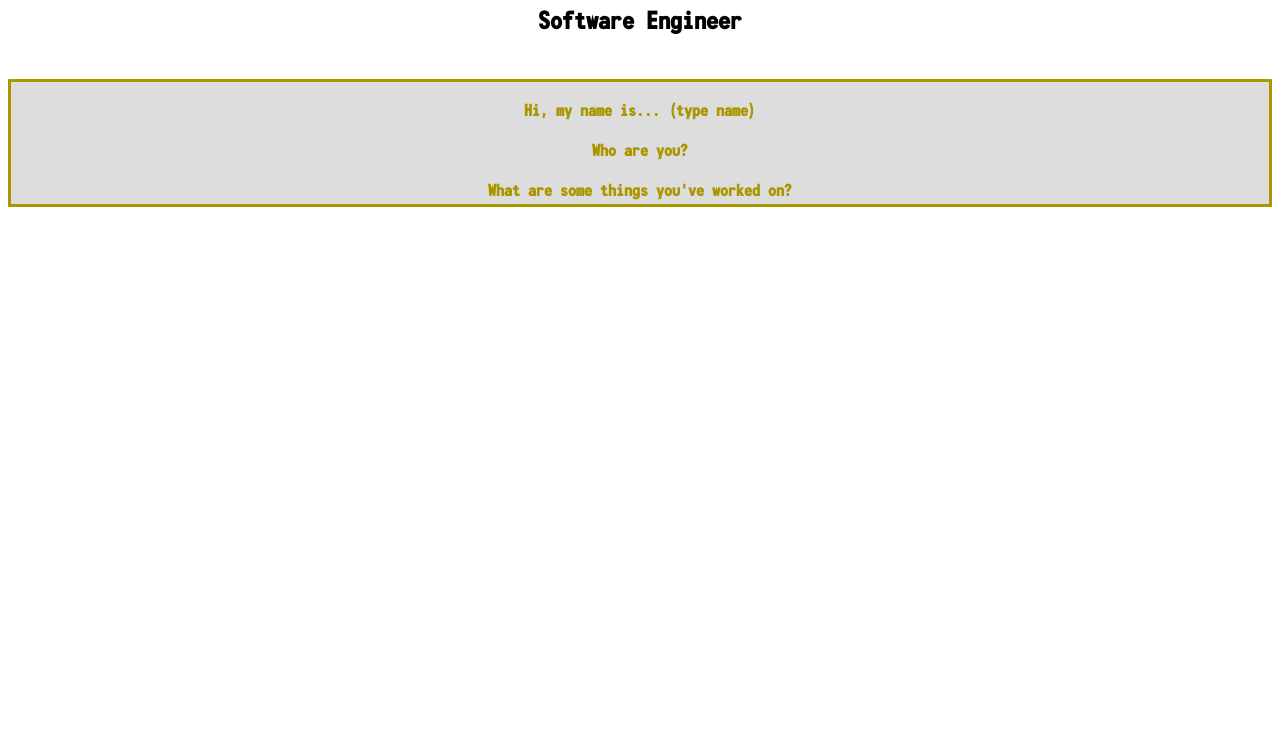
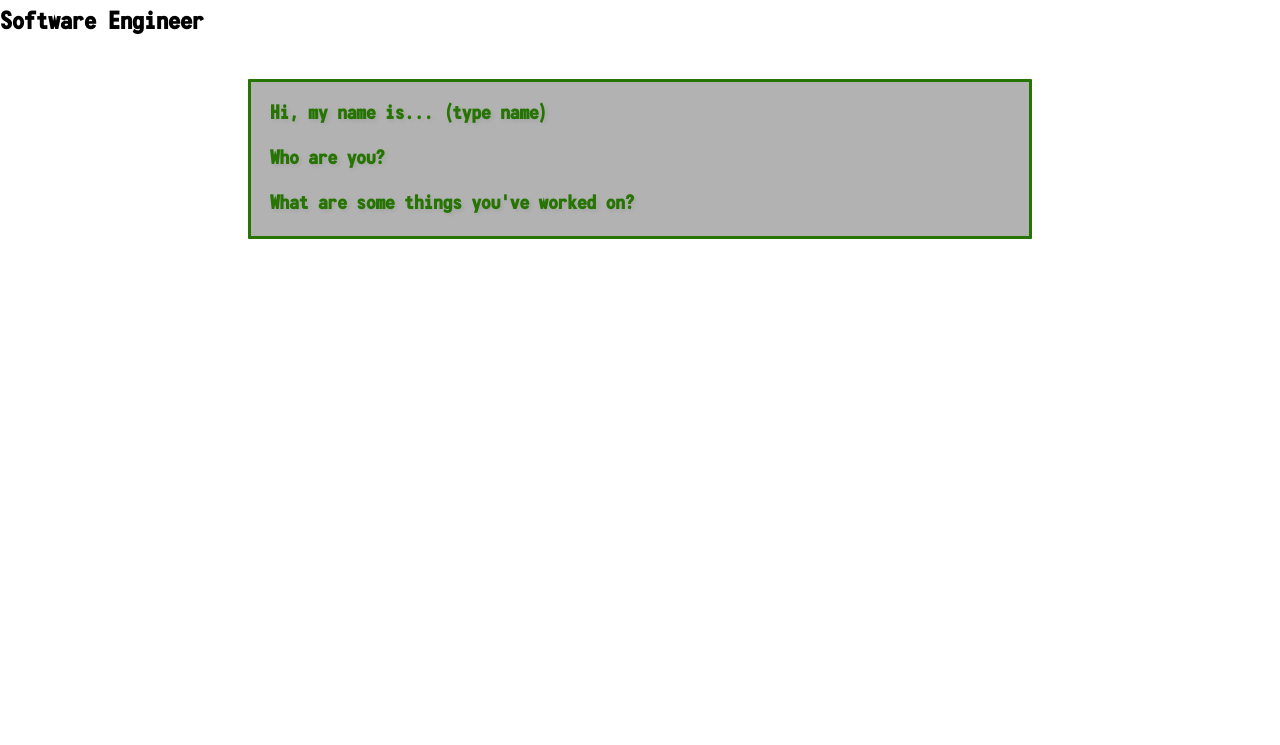
Before and after one commit to TylerSteele/steeledeveloper, a website built with Vite: page index.html in a window 1280 px wide. Shown: the part 76-821 px from the top of the page. Built offline with nearby package versions, Linux system fonts and the light colour scheme; a web font is replaced by a local one.

Commit message:
Replace auburn border with green

```diff
--- a/index.html
+++ b/index.html
@@ -58,7 +58,7 @@
     </section>
 
     <!-- Navigation -->
-    <header>
+    <div class="dialog-container">
       <nav class="dialog">
         <ul class="dialog-options">
           <li><a href="#introduction">Hi, my name is... (type name)</a></li>
@@ -70,7 +70,7 @@
           <li><a href="#contact">Other (type response)</a></li>
         </ul>
       </nav>
-    </header>
+    </div>
 
     <!-- JavaScript -->
     <script src="script.js"></script>
--- a/styles.css
+++ b/styles.css
@@ -3,8 +3,9 @@
   --accent-color-muted: #887800;
   --dark: #1a1a1a;
   --primary-color: #267402;
+  --primary-color-bright: #3a9c04;
+  --primary-color-dark: #204a01;
   --background-color: #d5d5d5ce;
-  --secondary-color-dark: #204a01;
   --gray: #bdbdbd;
   --white: #ffffff;
   --text-color: #141b01;
@@ -30,7 +31,6 @@ body {
   height: 100vh;
   margin: 0;
   padding: 0;
-  text-align: center;
 }
 
 a,
@@ -42,7 +42,6 @@ input,
 textarea,
 p,
 span,
-div,
 label,
 h1,
 h2,
@@ -78,41 +77,54 @@ dfn {
 .disabled {
   cursor: url("assets/cursor/cursor-not-allowed.svg") 16 16, not-allowed;
 }
+
+.dialog-container {
+  display: flex;
+  justify-content: center;
+  align-items: center;
+}
+.dialog-container:target {
+  display: flex;
+}
 .dialog {
   padding: 0.5rem;
+  max-width: 50rem;
+  flex-grow: 1;
 }
 
 .dialog-options {
-  border: 3px solid var(--accent-color);
+  border: 3px solid var(--primary-color);
   border-radius: 1px;
   padding: 0.5rem;
-  height: 8rem;
+  height: 10rem;
   overflow-y: scroll;
   display: flex;
   flex-direction: column;
-  align-items: center;
-  background-color: var(--background-color);
+  background-color: rgba(0, 0, 0, 0.3);
   li {
     list-style: none;
     width: calc(100% - 1rem);
-    height: 2.5rem;
+    height: 3rem;
 
     a {
       display: block;
       width: 100%;
       height: 100%;
       padding: 0.5rem;
-      color: var(--accent-color);
+      color: var(--primary-color);
+      text-shadow: 2px 2px 5px rgba(0, 0, 0, 0.1);
+
       text-decoration: none;
+      font-size: 1.2rem;
       font-weight: bold;
 
       border: 3px solid transparent;
       &:hover {
-        border: 3px solid var(--accent-color); /* Ensures hover effect remains */
+        border: 3px solid var(--primary-color); /* Ensures hover effect remains */
         border-radius: 1px;
       }
       &:visited {
-        color: var(--accent-color-muted);
+        color: var(--primary-color-dark);
       }
     }
   }
@@ -133,15 +145,15 @@ section:target {
 
 ::-webkit-scrollbar-track {
   background: var(--dark);
-  border: 2px solid var(--accent-color);
+  border: 2px solid var(--primary-color);
 }
 
 ::-webkit-scrollbar-thumb {
-  background: var(--accent-color);
+  background: var(--primary-color);
   border-radius: 2px;
-  border: 1px solid var(--accent-color-muted);
+  border: 1px solid var(--primary-color-dark);
 }
 
 ::-webkit-scrollbar-thumb:hover {
-  background: #c4ae00; /* Slightly brighter shade */
+  background: var(--primary-color-bright); /* Slightly brighter shade */
 }
```
Also changed, not shown: 1 other file.
